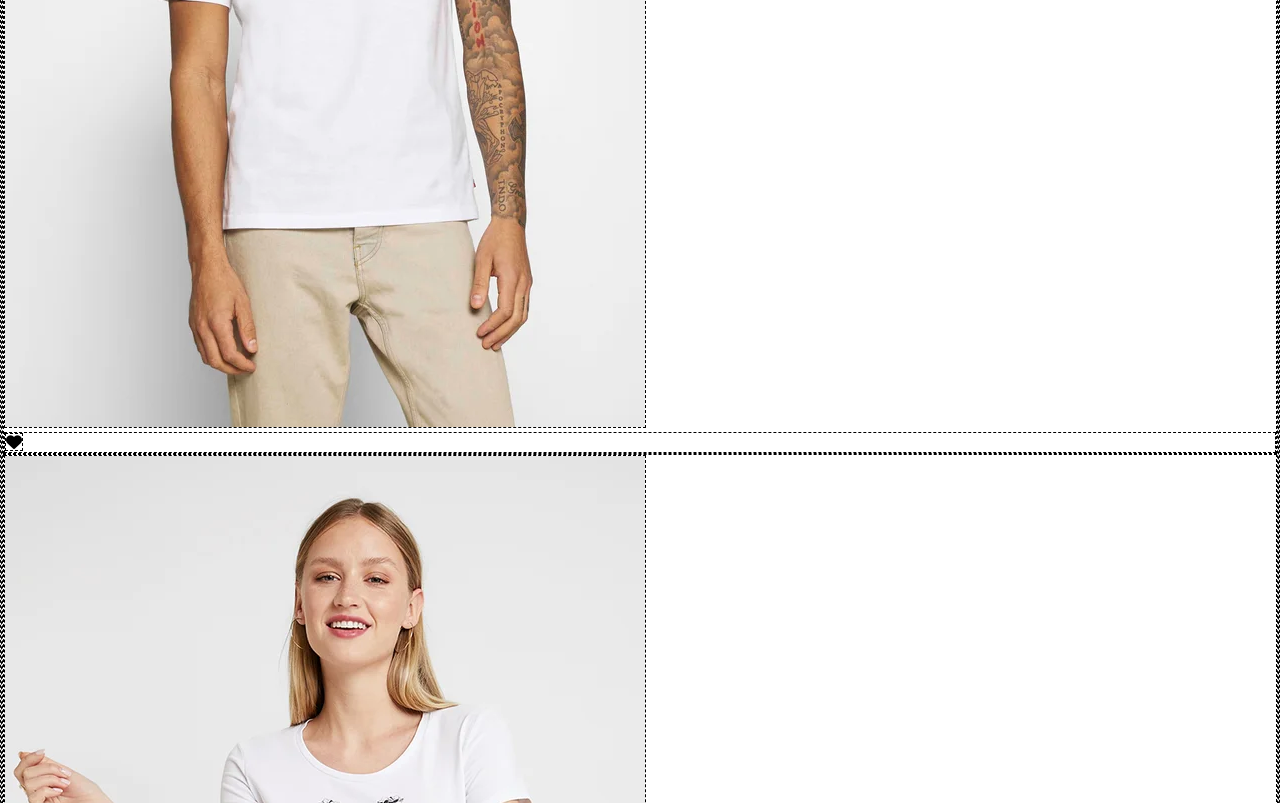
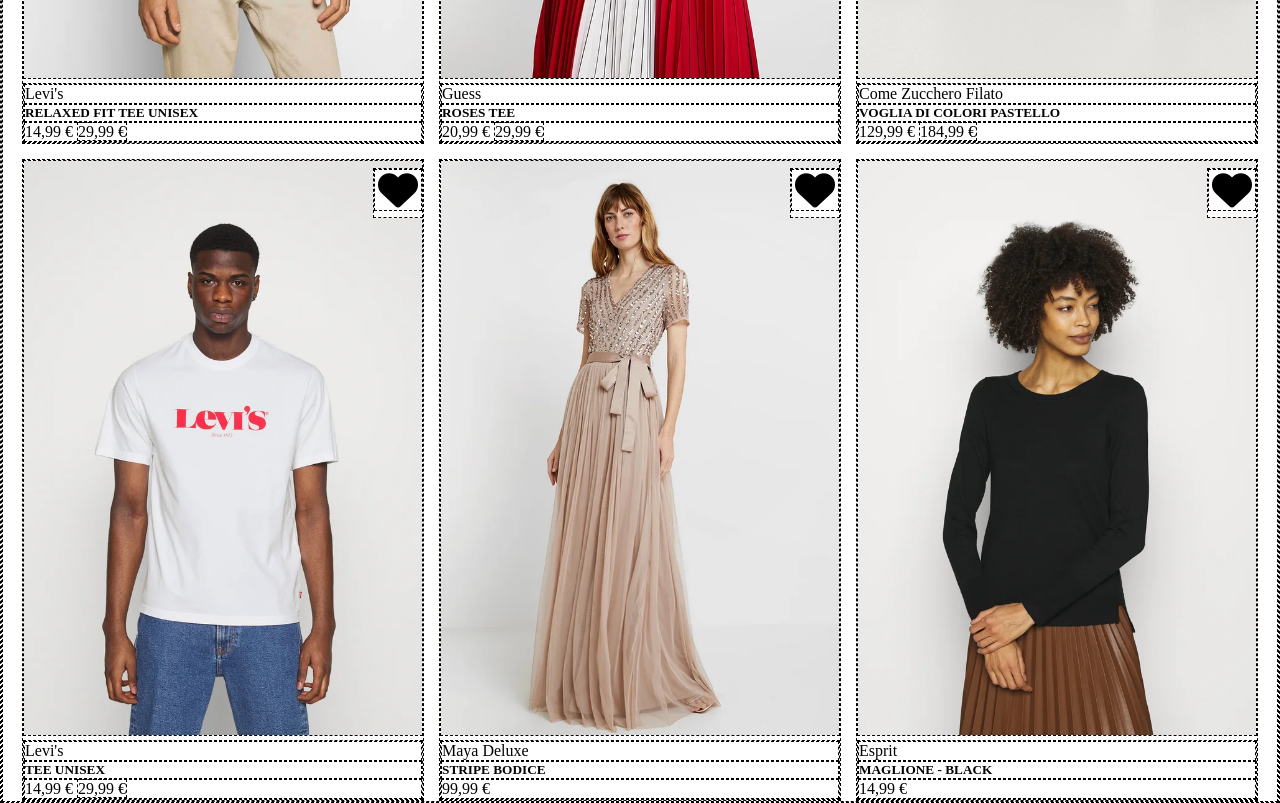
Before and after one commit to valevurro/html-css-boolando, a plain HTML site: page index.html in a window 1280 px wide. Shown: the part 600-1403 px from the top of the page. Drawn offline with Linux system fonts and the light colour scheme.

Commit message:
Add product cards with images and heart icons; update styles and structure in html and css

```diff
--- a/css/style.css
+++ b/css/style.css
@@ -32,7 +32,7 @@
         a{
             font-size: 20px;
             text-decoration: none;
-            color: white;
+            color: gainsboro;
         }
 
     }
@@ -43,4 +43,43 @@
     margin-left: 400px;
 }
 
+.icone{
+    color: gainsboro;
+}
+
 /* #endregion Header*/
+
+/* #region Main*/
+
+#cards{
+    display: flex;
+    justify-content: center;
+    flex-wrap: wrap;
+    gap: 15px;
+    }
+
+.card{
+    position: relative;
+}
+
+img{
+    width: 400px;
+}
+
+.cuore{
+
+    position: absolute;
+    top: 8px;
+    left: 350px;
+    font-size: 40px;
+    background-color: white;
+    width: 50px;
+    height: 50px;
+
+    i{
+        display: flex;
+        justify-content: center;
+    }
+}
+
+/* #endregion Main*/
--- a/index.html
+++ b/index.html
@@ -39,53 +39,117 @@
     <!--/Header-->
 
     <!--Main-->
-
-    <main>
+    <main id="cards">
 
         <div class="card">
             <img src="./img/1.webp" alt="">
+            <div class="cuore">
+                <i class="fa-solid fa-heart"></i>
+            </div>
             <div>
-                <i class="fa-solid fa-heart"></i>
+                <p>
+                    Levi's
+                </p>
+                <h5>
+                    RELAXED FIT TEE UNISEX
+                </h5>
+                <P class="price">
+                    14,99 € <span class="old-price">29,99 €</span>
+                </P>
             </div>
         </div>
 
         <div class="card">
             <img src="./img/2.webp" alt="">
+            <div class="cuore">
+                <i class="fa-solid fa-heart"></i>
+            </div>
             <div>
-                <i class="fa-solid fa-heart"></i>
+                <p>
+                    Guess
+                </p>
+                <h5>
+                    ROSES TEE
+                </h5>
+                <P class="price">
+                    20,99 € <span class="old-price">29,99 €</span>
+                </P>
             </div>
         </div>
 
         <div class="card">
             <img src="./img/3.webp" alt="">
+            <div class="cuore">
+                <i class="fa-solid fa-heart"></i>
+            </div>
             <div>
-                <i class="fa-solid fa-heart"></i>
+                <p>
+                    Come Zucchero Filato
+                </p>
+                <h5>
+                    VOGLIA DI COLORI PASTELLO
+                </h5>
+                <P class="price">
+                    129,99 € <span class="old-price">184,99 €</span>
+                </P>
             </div>
         </div>
 
         <div class="card">
             <img src="./img/4.webp" alt="">
+            <div class="cuore">
+                <i class="fa-solid fa-heart"></i>
+            </div>
             <div>
-                <i class="fa-solid fa-heart"></i>
+                <p>
+                    Levi's
+                </p>
+                <h5>
+                    TEE UNISEX
+                </h5>
+                <P class="price">
+                    14,99 € <span class="old-price">29,99 €</span>
+                </P>
             </div>
         </div>
 
         <div class="card">
             <img src="./img/5.webp" alt="">
+            <div class="cuore">
+                <i class="fa-solid fa-heart"></i>
+            </div>
             <div>
-                <i class="fa-solid fa-heart"></i>
+                <p>
+                    Maya Deluxe
+                </p>
+                <h5>
+                    STRIPE BODICE
+                </h5>
+                <P class="price">
+                    99,99 €
+                </P>
             </div>
         </div>
 
         <div class="card">
             <img src="./img/6.webp" alt="">
+            <div class="cuore">
+                <i class="fa-solid fa-heart"></i>
+            </div>
             <div>
-                <i class="fa-solid fa-heart"></i>
+                <p>
+                    Esprit
+                </p>
+                <h5>
+                    MAGLIONE - BLACK
+                </h5>
+                <P class="price">
+                    14,99 €
+                </P>
             </div>
         </div>
 
     </main>
-
     <!--/Main-->
 
     <!--Footer-->
```
Also changed, not shown: 2 other files.
